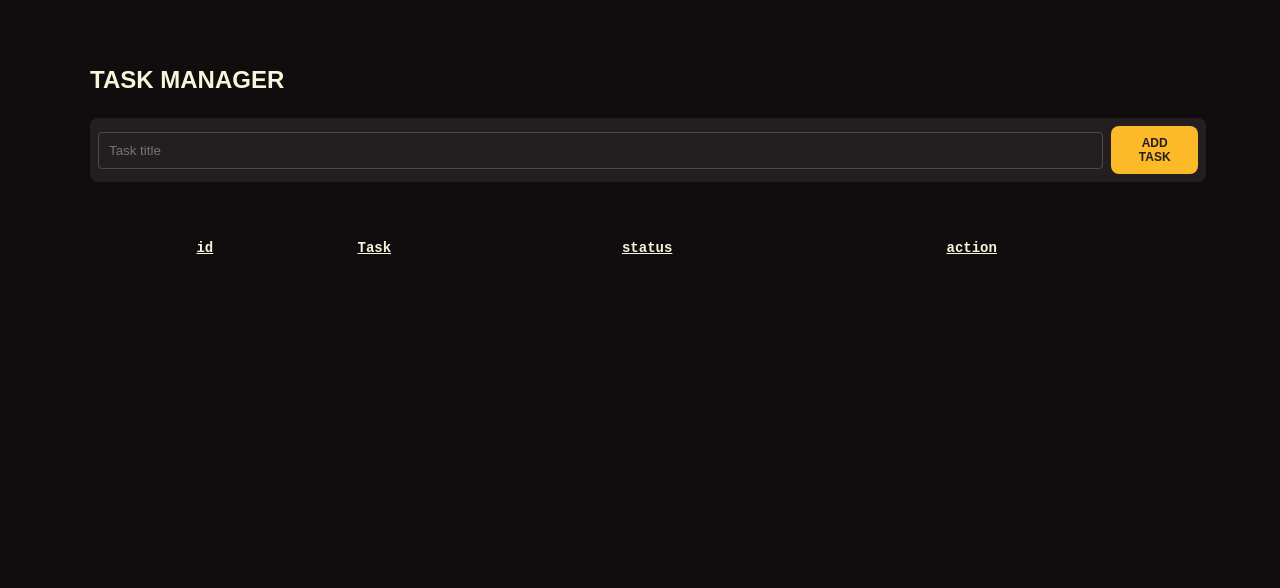
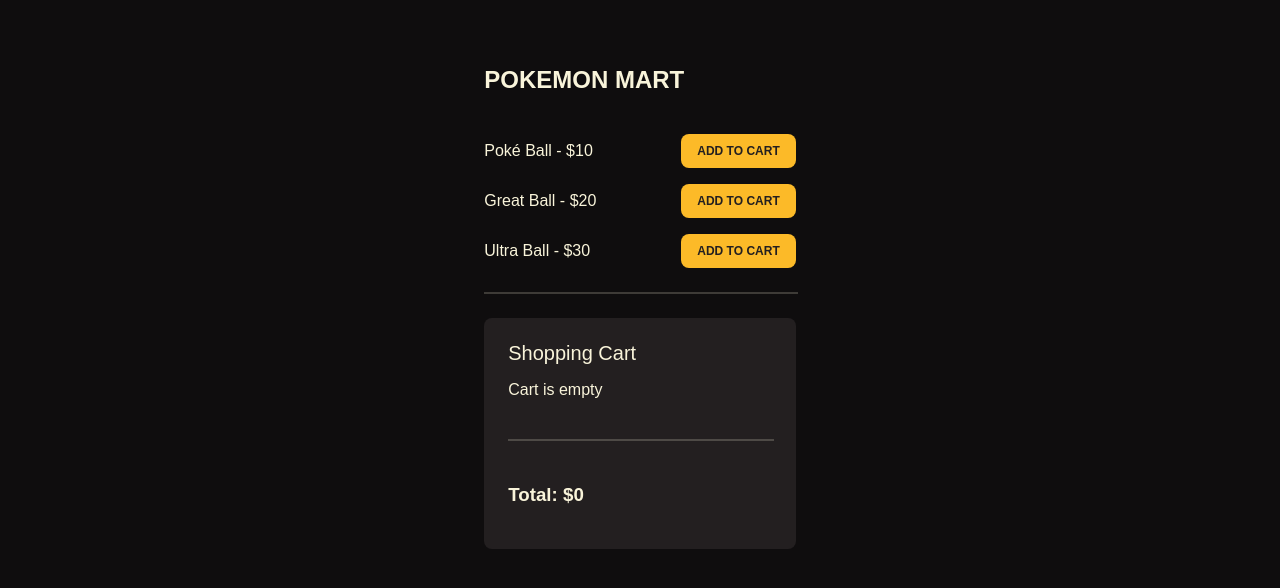
Before and after one commit to codecamp-prem/React-Coding-Interview, a React (Vite) app: page / in a window 1280 px wide. Shown: the top 588 px of the page. Built offline with nearby package versions, Linux system fonts and the light colour scheme.

Commit message:
shopping cart

```diff
--- a/src/App.tsx
+++ b/src/App.tsx
@@ -1,9 +1,9 @@
-import TaskManager from "./Challanges/TaskManager";
+import ShoppingCart from "./Challanges/ShoppingCart";
 
 function App() {
   return (
     <>
-      <TaskManager />
+      <ShoppingCart />
     </>
   );
 }
--- /dev/null
+++ b/src/Challanges/ShoppingCart.tsx
@@ -0,0 +1,121 @@
+import { useReducer } from "react";
+import "./common.css";
+
+const products = [
+  { id: 1, name: "Poké Ball", price: 10 },
+  { id: 2, name: "Great Ball", price: 20 },
+  { id: 3, name: "Ultra Ball", price: 30 },
+];
+
+type CartProps = {
+  id: number;
+  name: string;
+  price: number;
+  quantity: number;
+};
+const initialState: CartProps[] = [];
+
+function reducer(carts: CartProps[], action: { [key: string]: any }) {
+  if (action.type === "add") {
+    const inCart = Boolean(carts.find((item) => item.id === action.id));
+
+    if (!inCart) {
+      const product = products.find((p) => p.id === action.id);
+      return [...carts, { ...product, quantity: 1 }];
+    }
+
+    return carts.map((item) =>
+      item.id === action.id ? { ...item, quantity: item?.quantity + 1 } : item
+    );
+  } else if (action.type === "update") {
+    if (action.adjustment === "increment") {
+      return carts.map((item) =>
+        item.id === action.id ? { ...item, quantity: item.quantity + 1 } : item
+      );
+    }
+
+    // now decrement
+    // check the item quantity in cart
+    const item = carts.find(({ id }) => action.id === id);
+
+    if (item?.quantity === 1) {
+      // remove the item totally from cart
+      return carts.filter((item) => item.id !== action.id);
+    } else {
+      return carts.map((item) =>
+        item.id === action.id ? { ...item, quantity: item.quantity - 1 } : item
+      );
+    }
+  } else {
+    throw new Error("This action type isn't supported");
+  }
+}
+
+function calculateTotal(carts: CartProps[]) {
+  return carts.reduce((total, product) => {
+    return total + product.quantity * product.price;
+  }, 0);
+}
+
+export default function ShoppingCart() {
+  const [carts, dispatch] = useReducer(reducer, initialState);
+  const handleAddToCart = (id: number) => dispatch({ type: "add", id });
+
+  const handleUpdateQuantity = (id: number, adjustment: string) => {
+    dispatch({ type: "update", id, adjustment });
+  };
+
+  return (
+    <div className="container">
+      <main>
+        <h1>Pokemon Mart</h1>
+        <section>
+          <div>
+            <ul className="carts">
+              {products.map((product) => (
+                <li key={product.id}>
+                  {product.name} - ${product.price}
+                  <button
+                    className="primary"
+                    onClick={() => handleAddToCart(product.id)}
+                  >
+                    Add to Cart
+                  </button>
+                </li>
+              ))}
+            </ul>
+          </div>
+        </section>
+        <hr />
+        <aside>
+          <div>
+            <h2>Shopping Cart</h2>
+            <ul className="carts">
+              {carts.map((item) => (
+                <li key={item.id}>
+                  {item.name}
+                  <div>
+                    <button
+                      onClick={() => handleUpdateQuantity(item.id, "decrement")}
+                    >
+                      -
+                    </button>
+                    {item.quantity}
+                    <button
+                      onClick={() => handleUpdateQuantity(item.id, "increment")}
+                    >
+                      +
+                    </button>
+                  </div>
+                </li>
+              ))}
+              {!carts.length && <li>Cart is empty</li>}
+            </ul>
+          </div>
+          <hr />
+          <h3>Total: ${calculateTotal(carts)}</h3>
+        </aside>
+      </main>
+    </div>
+  );
+}
--- a/src/Challanges/common.css
+++ b/src/Challanges/common.css
@@ -23,6 +23,15 @@
   padding-left: 16px;
   padding-right: 16px;
   max-width: 600px;
+}
+
+aside {
+  background: #231f20;
+  padding: 24px;
+  height: 100%;
+  display: grid;
+  grid-template-form: 1fr auto;
+  border-radius: 8px;
 }
 
 body {
@@ -91,6 +100,18 @@
   padding: 10px;
   text-decoration: underline;
   display: inline-block;
+}
+
+.carts {
+  display: grid;
+  gap: 16px;
+  padding: 0;
+}
+
+.carts li {
+  display: flex;
+  justify-content: space-between;
+  align-items: center;
 }
 
 .chatUl {
@@ -207,6 +228,13 @@
 
 h2 span {
   margin-right: 10px;
+}
+
+hr {
+  width: 100%;
+  border: 1px solid rgba(249, 244, 218, 0.2);
+  margin-top: 24px;
+  margin-bottom: 24px;
 }
 
 input:not([type="checkbox"]) {
```
